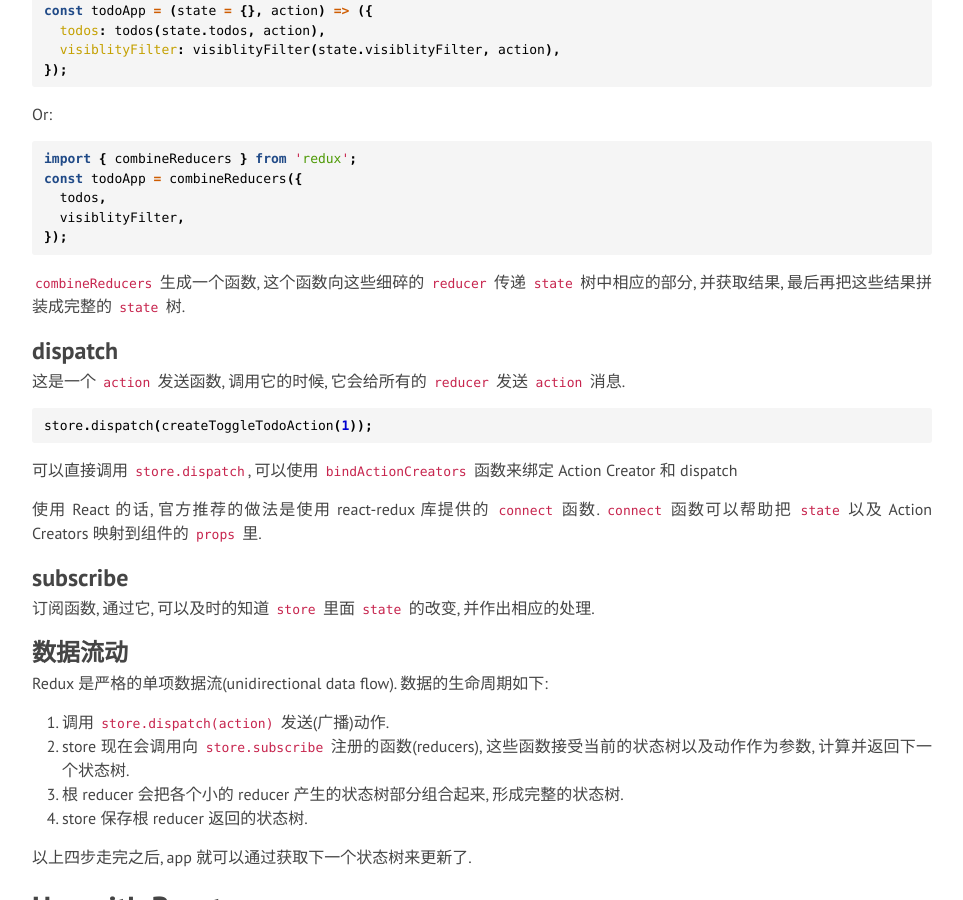
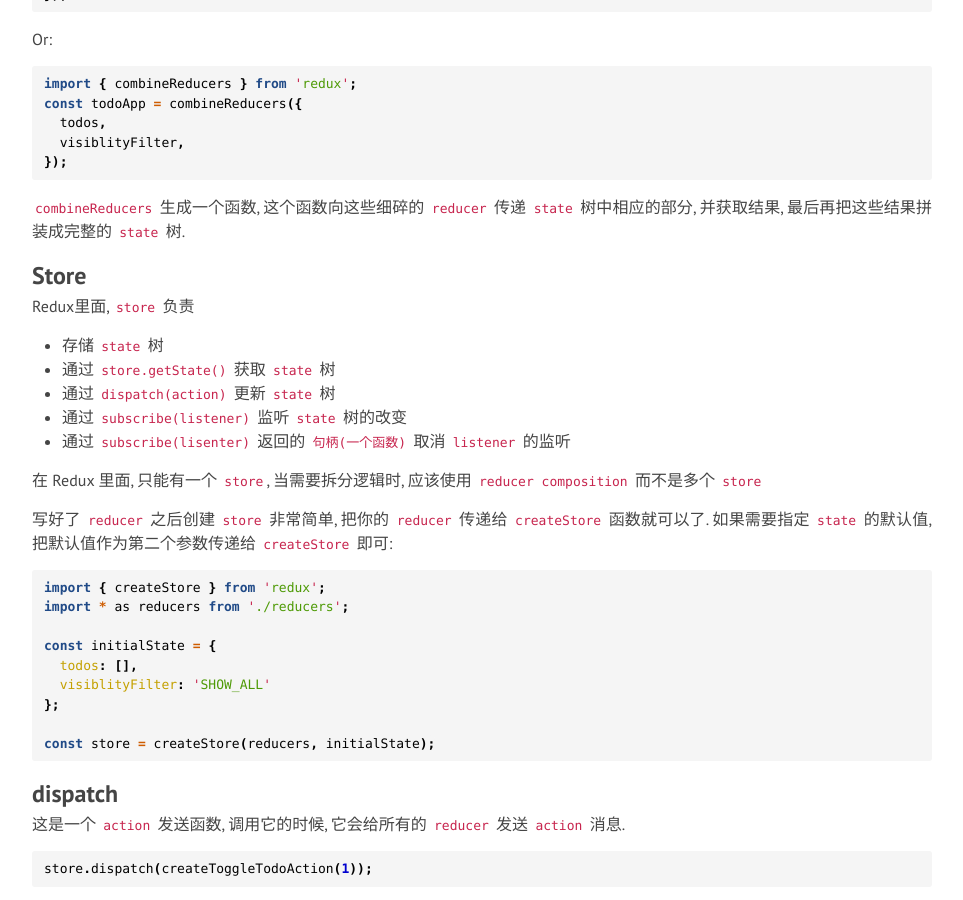
Before and after one commit to sidgwick/sidgwick.github.io, a Jekyll site: the page built from _posts/javascript/2017-02-07-Redux.md, in a window 1280 px wide and 900 px high, scrolled down 2580 px. Shown: the whole window, without its empty margins (158-1121 px from the left). Built offline with Jekyll 4.4.1, drawn with Linux system fonts in a browser that asks for light colours; nearby versions of some CDN libraries; some of the changed text lies outside the part shown.

Commit message:
redux store

````diff
--- a/_posts/javascript/2017-02-07-Redux.md
+++ b/_posts/javascript/2017-02-07-Redux.md
@@ -155,6 +150,32 @@
 
 `combineReducers` 生成一个函数, 这个函数向这些细碎的 `reducer` 传递 `state` 树中相应的部分, 并获取结果, 最后再把这些结果拼装成完整的 `state` 树.
 
+## Store
+
+Redux里面, `store` 负责
+
+- 存储 `state` 树
+- 通过 `store.getState()` 获取 `state` 树
+- 通过 `dispatch(action)` 更新 `state` 树
+- 通过 `subscribe(listener)` 监听 `state` 树的改变
+- 通过 `subscribe(lisenter)` 返回的 `句柄(一个函数)` 取消 `listener` 的监听
+
+在 Redux 里面, 只能有一个 `store`, 当需要拆分逻辑时, 应该使用 `reducer composition` 而不是多个 `store`
+
+写好了 `reducer` 之后创建 `store` 非常简单, 把你的 `reducer` 传递给 `createStore` 函数就可以了. 如果需要指定 `state` 的默认值,
+把默认值作为第二个参数传递给 `createStore` 即可:
+
+```javascript
+import { createStore } from 'redux';
+import * as reducers from './reducers';
+
+const initialState = {
+  todos: [],
+  visiblityFilter: 'SHOW_ALL'
+};
+
+const store = createStore(reducers, initialState);
+```
 
 ## dispatch
 
````
Also changed, not shown: other parts of _posts/javascript/2017-02-07-Redux.md (+0 -5 lines).
